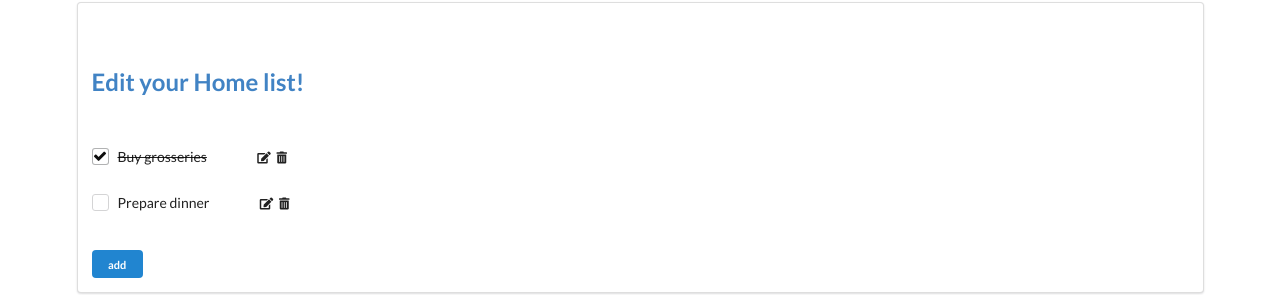
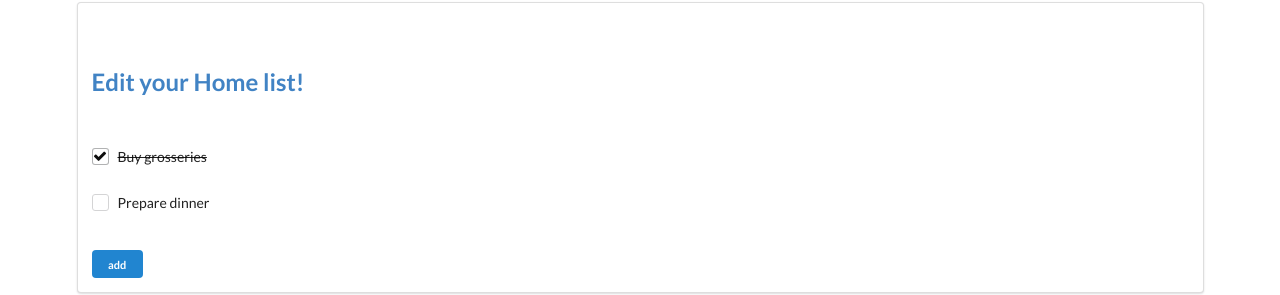
Before and after one commit to brunotestahy/react_app, a React (Create React App) app: page /home in a window 1280 px wide. Shown: the part 92-387 px from the top of the page. Built offline with nearby package versions, Linux system fonts and the light colour scheme.

Commit message:
icons visible when hover

```diff
--- a/src/components/todos/sidebar/TodoList.js
+++ b/src/components/todos/sidebar/TodoList.js
@@ -12,7 +12,7 @@ class TodoList extends React.Component {
                 <div className="todolists--item-margin_top">
                     { items.map((item, index) => {
                         return (
-                            <div className="field grid-container" key={index}>
+                            <div className="todolists--content field grid-container" key={index}>
                                   <div className={classNames('ui', {'read-only' : this.props.isTaskEditable}, 'checkbox', 'todolists--checkbox_item-margin_top', 'grid-item')}>
                                         <input
                                             id={`item_${index}`}
@@ -23,7 +23,7 @@ class TodoList extends React.Component {
                                             className={classNames({'pointer' : !this.props.isTaskEditable}, {'todolists--item-done' : item.done})}
                                             onDoubleClick={() => this.props.setTaskEditableStatus(index)}
                                             contentEditable={item.isTaskEditable}
-                                        onMouseLeave={(event) => this.props.getEdditedTask(index, event.currentTarget.innerText)}>
+                                            onBlur={(event) => this.props.getEdditedTask(index, event.currentTarget.innerText)}>
                                             {item.description}
                                         </label> {/*htmlFor={`item_${index}`}*/}
                                   </div>
--- a/src/components/todos/sidebar/TodoLists.css
+++ b/src/components/todos/sidebar/TodoLists.css
@@ -68,3 +68,11 @@
 .todolists--minus-icon-position {
     padding-right: 300px;
 }
+
+.todolists--content:hover .todolists--item_icons-position {
+    opacity: 1
+}
+
+.todolists--item_icons-position {
+    opacity: 0
+}
```
Lines whose indentation alone changed are shown as unchanged.
